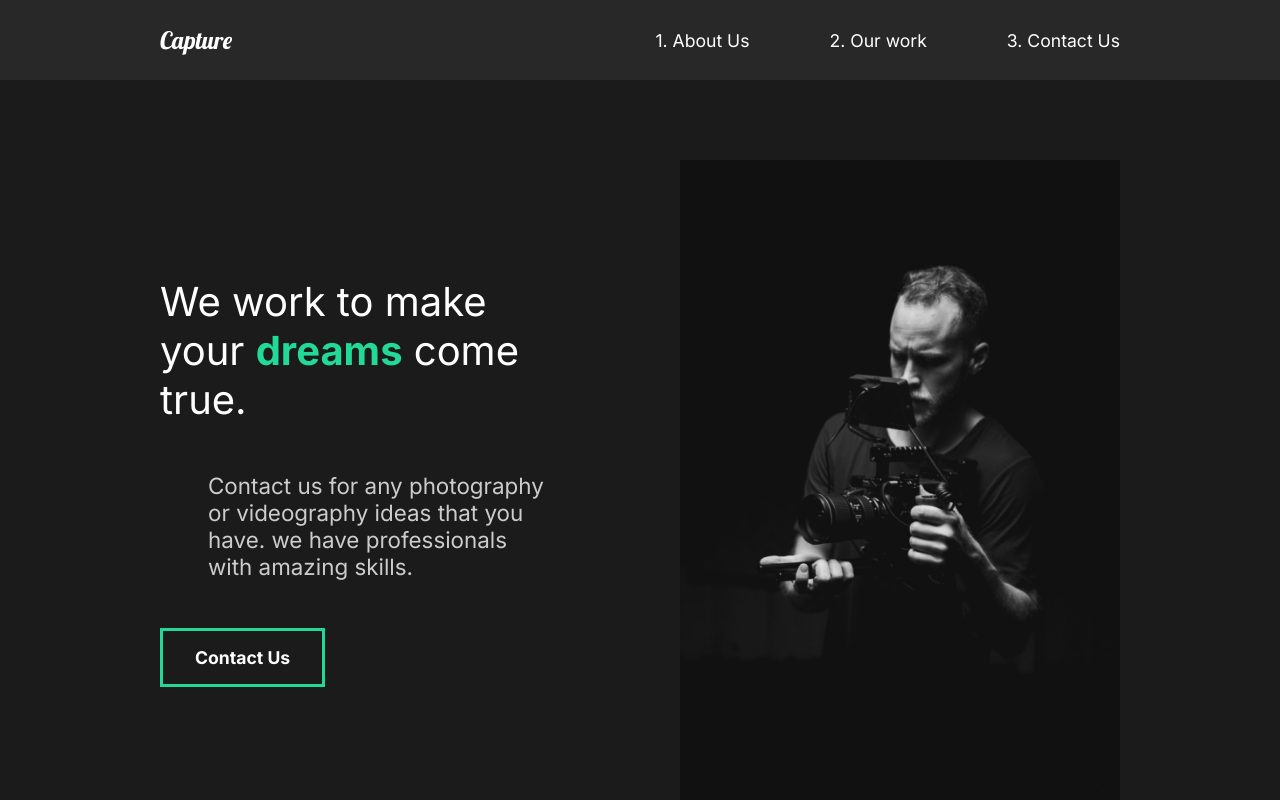
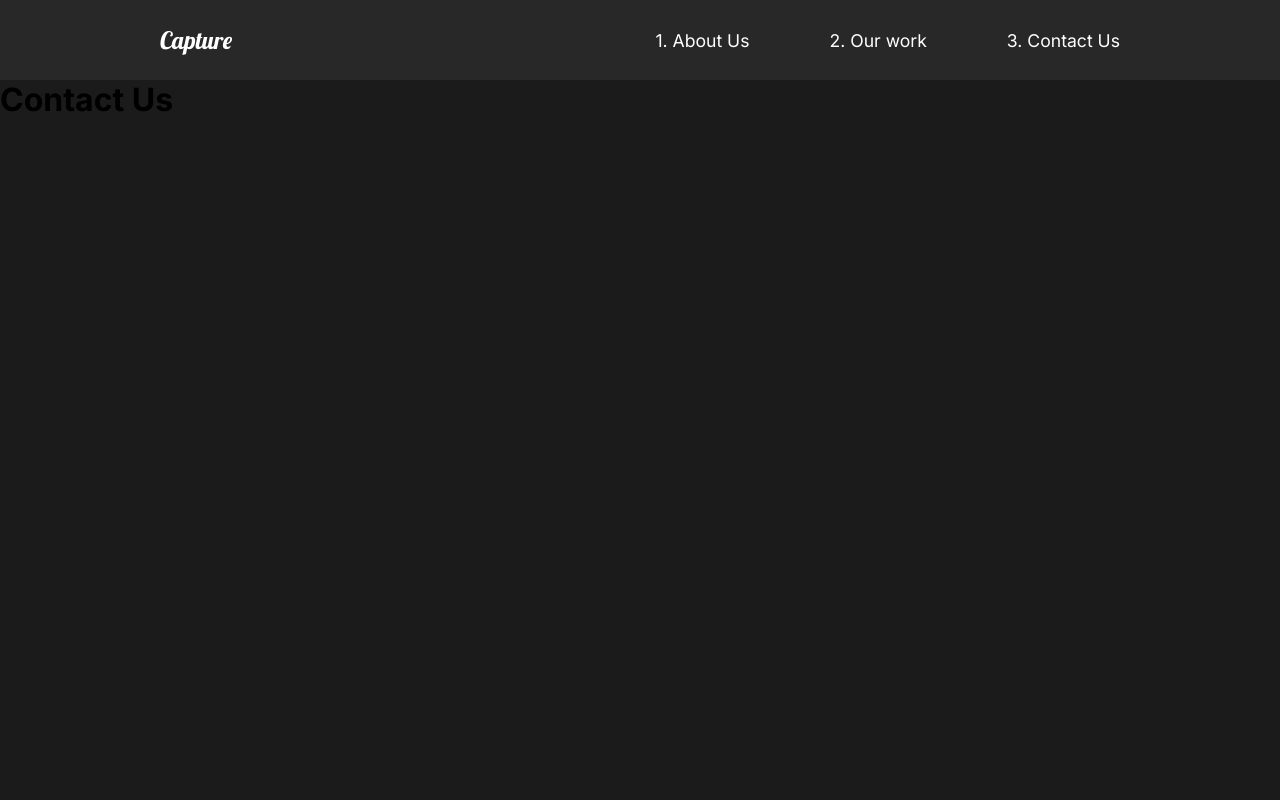
Before and after one commit to sefiamor/the-creative-react-course-capture, a React (Create React App) app: page /contact in a window 1280 px wide. Shown: the top 800 px of the page. Built offline with nearby package versions, Linux system fonts and the light colour scheme.

Commit message:
9. React Router

```diff
--- a/src/App.js
+++ b/src/App.js
@@ -3,13 +3,21 @@
 //Import Pages
 import AboutUs from "./pages/AboutUs";
 import Nav from "./components/Nav";
+import ContactUs from "./pages/ContactUs";
+import OurWork from "./pages/OurWork";
+// Router
+import {Routes, Route} from "react-router-dom";
 
 function App() {
   return (
     <div className="App">
       <GlobalStyle />
       <Nav />
-      <AboutUs />
+      <Routes>
+        <Route path="/" exact element={<AboutUs />} />
+        <Route path='/work' element={<OurWork />} />
+        <Route path='/contact' element={<ContactUs />}/>
+      </Routes>
     </div>
   );
 }
--- a/src/components/Nav.js
+++ b/src/components/Nav.js
@@ -1,19 +1,20 @@
 import React from "react";
 import styled  from "styled-components";
+import {Link} from "react-router-dom";
 
 const Nav = () =>{
     return(
         <StyledNav>
-            <h1> <a id="logo" href="#">Capture</a> </h1>
+            <h1> <Link id="logo" to="/">Capture</Link> </h1>
             <ul>
                 <li>
-                    <a href="">1. About Us</a>
+                    <Link to="/">1. About Us</Link>
                 </li>
                 <li>
-                    <a href="">2. Our work</a>
+                    <Link to="/work">2. Our work</Link>
                 </li>
                 <li>
-                    <a href="">3. Contact Us</a>
+                    <Link to="/contact">3. Contact Us</Link>
                 </li>
             </ul>
         </StyledNav>
--- a/src/index.js
+++ b/src/index.js
@@ -2,11 +2,14 @@
 import ReactDOM from 'react-dom/client';
 import App from './App';
 import reportWebVitals from './reportWebVitals';
+import { BrowserRouter } from 'react-router-dom';
 
 const root = ReactDOM.createRoot(document.getElementById('root'));
 root.render(
   <React.StrictMode>
-    <App />
+    <BrowserRouter>
+      <App />
+    </BrowserRouter>
   </React.StrictMode>
 );
 
--- /dev/null
+++ b/src/pages/ContactUs.js
@@ -0,0 +1,11 @@
+import React from "react";
+
+const ContactUs = () =>{
+    return (
+        <div>
+            <h1>Contact Us</h1>
+        </div>
+    )
+}
+
+export default ContactUs;
--- /dev/null
+++ b/src/pages/OurWork.js
@@ -0,0 +1,12 @@
+import React from "react";
+
+
+const OurWork = () =>{
+    return(
+        <div>
+            <h1>Our Work</h1>
+        </div>
+    )
+}
+
+export default OurWork;
```
